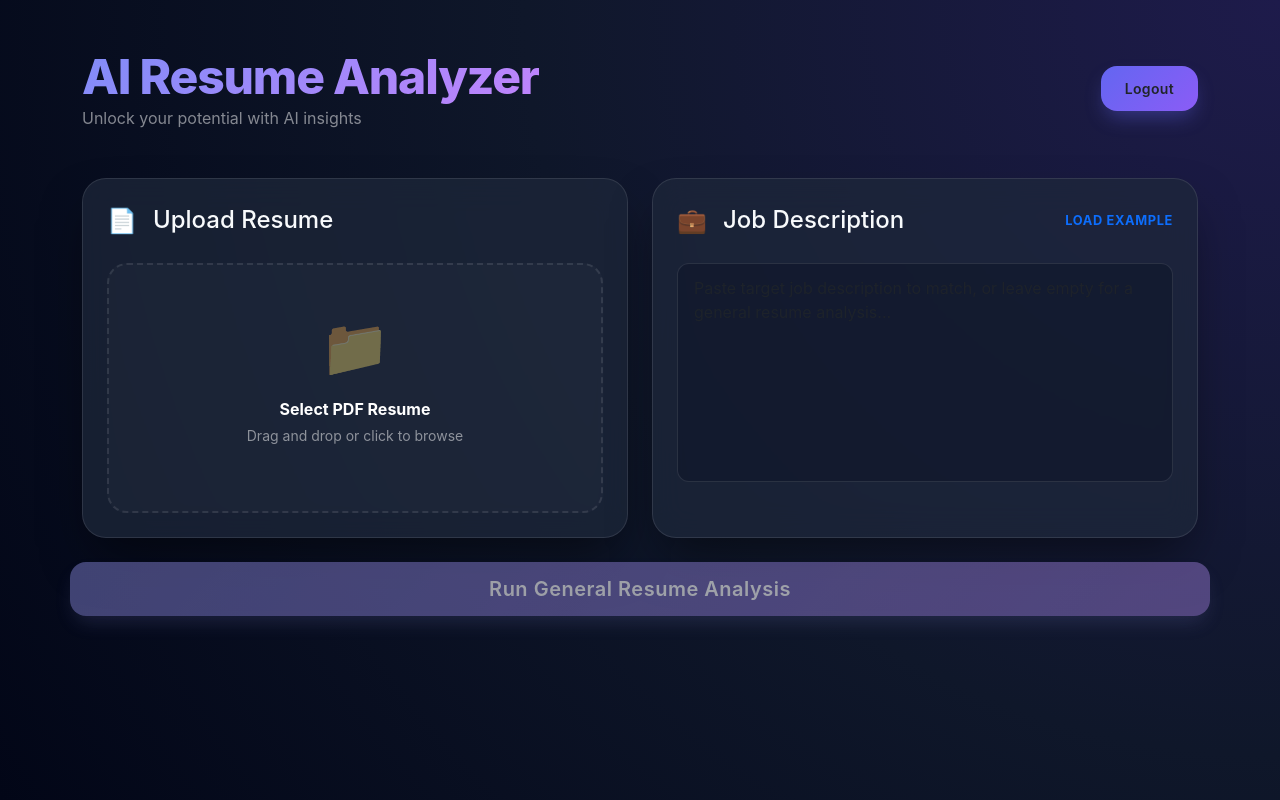
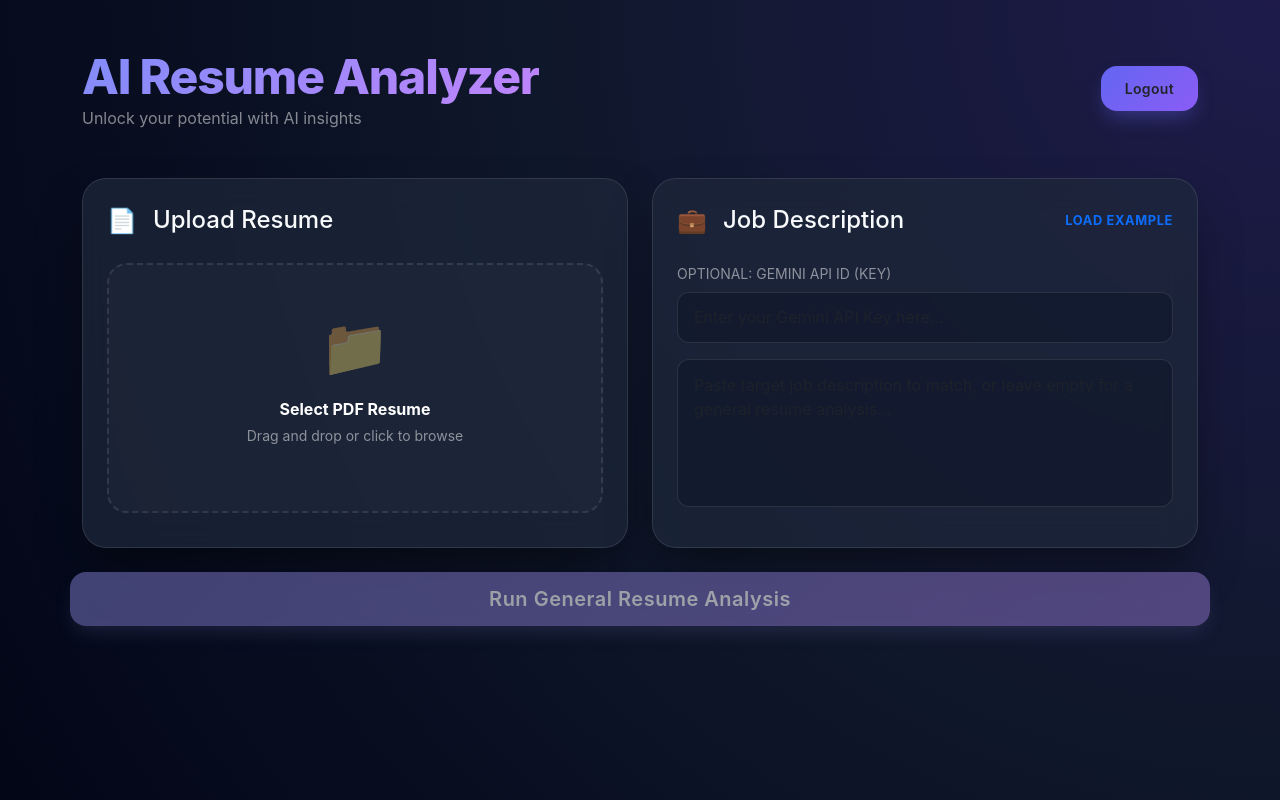
Before and after one commit to Saurabhpaliwal2/AI-Resume-Analyzer, a React (Vite) app in the folder frontend/: page / in a window 1280 px wide. Built offline with nearby package versions, Linux system fonts and the light colour scheme; sample sign-in values are in the browser's storage.

Commit message:
Feature: Support for custom Gemini API Key (API ID) from UI and Vercel environment

```diff
--- a/frontend/src/App.jsx
+++ b/frontend/src/App.jsx
@@ -24,6 +24,11 @@ function App() {
   const [isAnalyzing, setIsAnalyzing] = useState(false);
   const [results, setResults] = useState(null);
   const [error, setError] = useState(null);
+  const [geminiApiKey, setGeminiApiKey] = useState(localStorage.getItem('geminiApiKey') || '');
+
+  useEffect(() => {
+    localStorage.setItem('geminiApiKey', geminiApiKey);
+  }, [geminiApiKey]);
 
   const handleLogout = () => {
     localStorage.removeItem('token');
@@ -40,6 +45,7 @@ function App() {
     const formData = new FormData();
     formData.append('resume', resume);
     formData.append('jobDescription', jobDescription);
+    formData.append('geminiApiKey', geminiApiKey);
 
     const token = localStorage.getItem('token');
 
@@ -124,14 +130,24 @@ function App() {
                 LOAD EXAMPLE
               </button>
             </div>
+            <div className="mb-3">
+              <label className="text-white-50 small text-uppercase ls-wide mb-2 d-block">Optional: Gemini API ID (Key)</label>
+              <input
+                type="password"
+                className="form-control auth-form-input shadow-none mb-3"
+                placeholder="Enter your Gemini API Key here..."
+                value={geminiApiKey}
+                onChange={(e) => setGeminiApiKey(e.target.value)}
+              />
               <textarea
                 className="form-control auth-form-input shadow-none"
-              rows="8"
+                rows="5"
                 placeholder="Paste target job description to match, or leave empty for a general resume analysis..."
                 value={jobDescription}
                 onChange={(e) => setJobDescription(e.target.value)}
                 style={{ resize: 'none' }}
               />
+            </div>
           </div>
         </div>
 
```
Also changed, not shown: 2 other files (tests, documents, lock files or other folders). Lines whose indentation alone changed are shown as unchanged.
